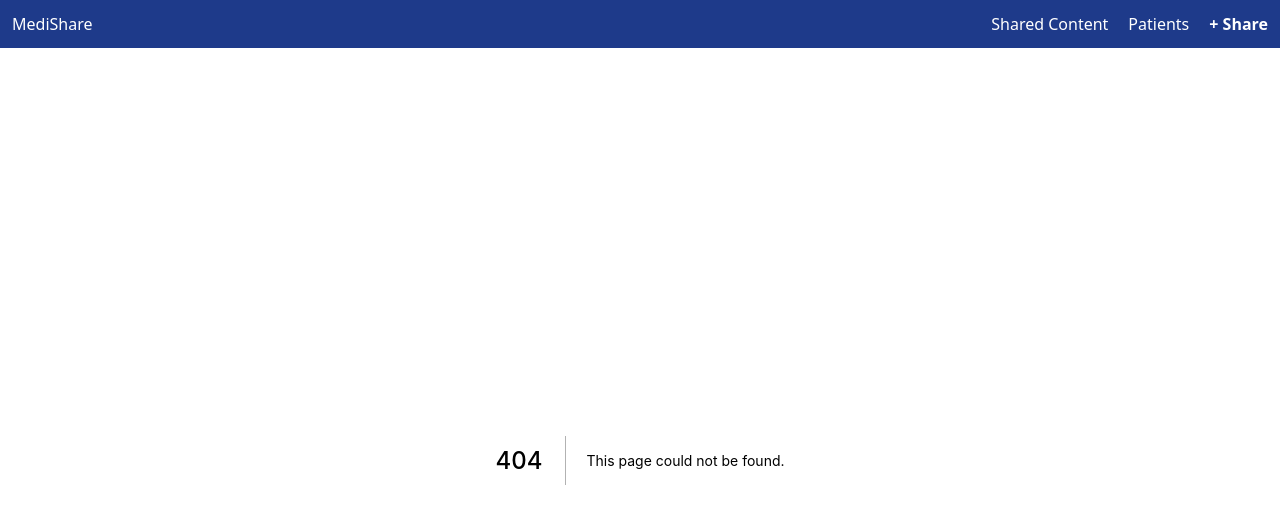
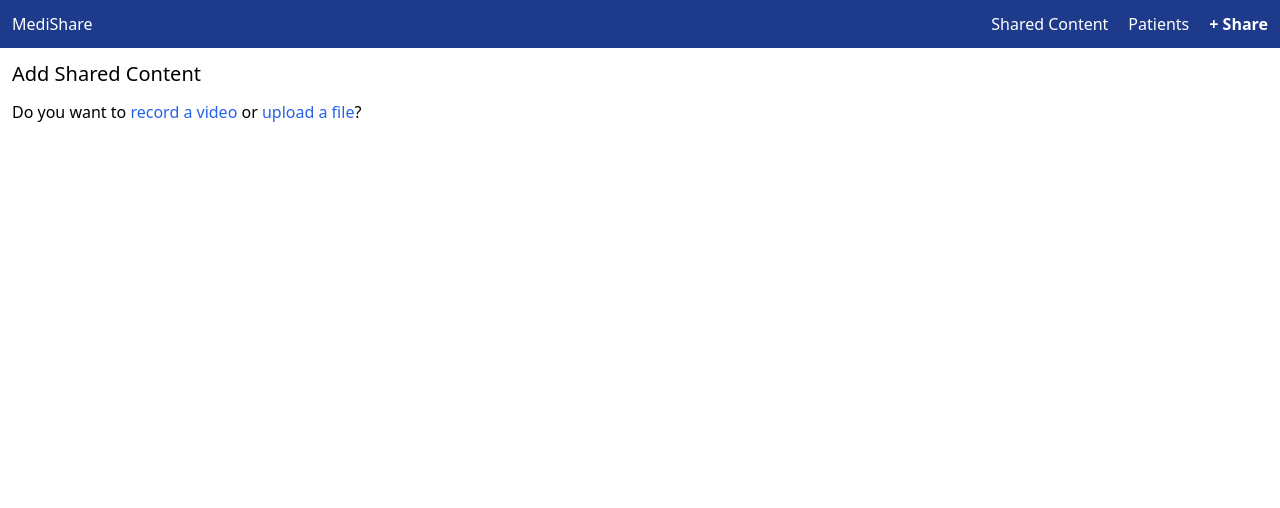
Before and after one commit to michelts/medishare, a Next.js app: page /add-shared-content in a window 1280 px wide. Before the commit this address had no page. Shown: the top 508 px of the page. Built offline with nearby package versions, Linux system fonts and the light colour scheme.

Commit message:
Add the page to show the ShareForm

```diff
--- /dev/null
+++ b/pages/add-shared-content.tsx
@@ -0,0 +1,20 @@
+import Head from 'next/head';
+import Title from '@atoms/Title';
+import ShareForm from '@templates/ShareForm';
+
+const AddSharedContent: React.FC = () => {
+  return (
+    <>
+      <Head>
+        <title>Add Shared Content</title>
+        <link rel="icon" href="/favicon.ico" />
+      </Head>
+      <main>
+        <Title>Add Shared Content</Title>
+        <ShareForm />
+      </main>
+    </>
+  );
+}
+
+export default AddSharedContent;
```
